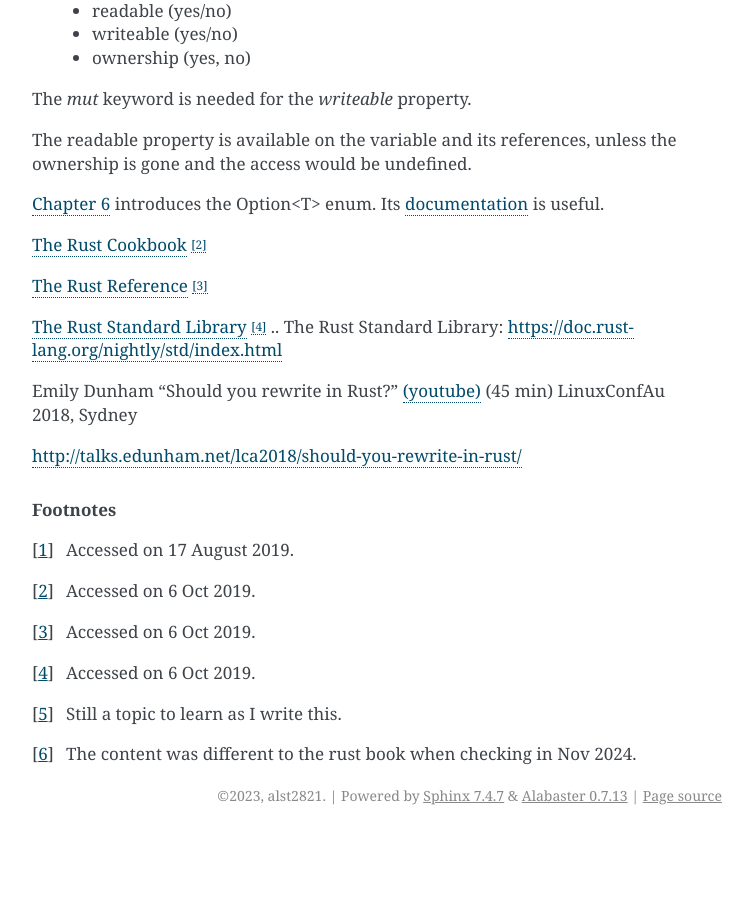
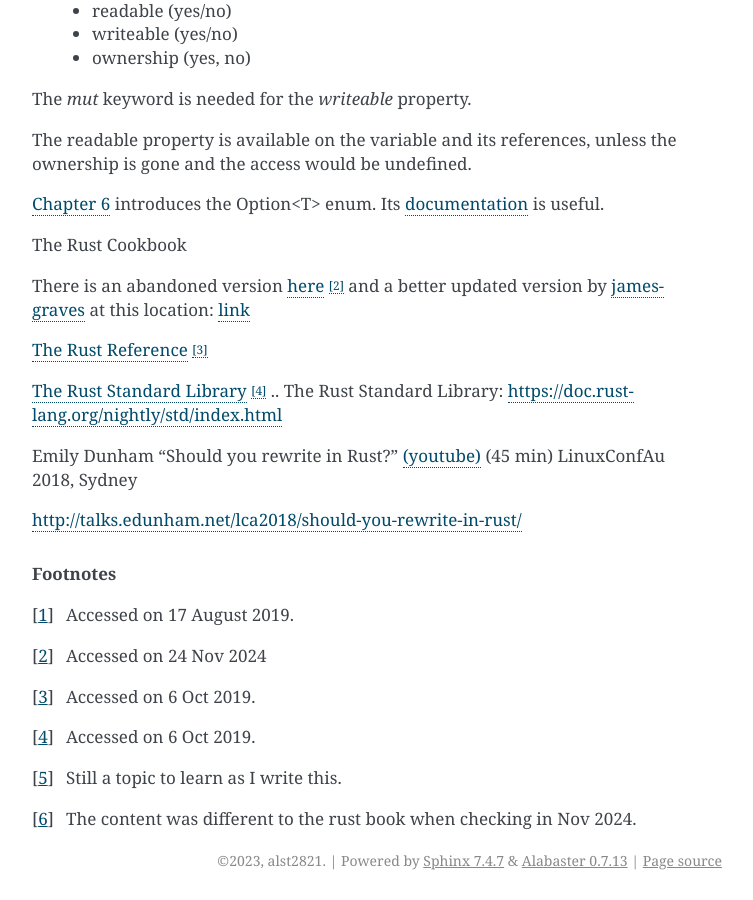
Before and after one commit to alst2821/puffer-fish, a Sphinx documentation site: the page built from doc/rust.rst, in a window 1280 px wide and 900 px high, scrolled down 1893 px. Shown: the whole window, without its empty margins (388-1141 px from the left). Built offline with Sphinx 7.4.7, drawn with Linux system fonts in a browser that asks for light colours; before the commit the page ends 2728 px from its top, so only the background shows below that.

Commit message:
updates for rust page

```diff
--- a/doc/rust.rst
+++ b/doc/rust.rst
@@ -109,8 +109,12 @@ unless the ownership is gone and the access would be undefined.
 introduces the Option<T> enum. Its `documentation
 <https://doc.rust-lang.org/std/option/enum.Option.html>`_ is useful.
 
-`The Rust Cookbook
+The Rust Cookbook
+
+There is an abandoned version `here
 <https://rust-lang-nursery.github.io/rust-cookbook/>`_ [#f2]_
+and a better updated version by `jamesgraves <https://github.com/jamesgraves/rust-cookbook>`_ at this location:
+`link <https://jamesgraves.github.io/rust-cookbook/intro.html>`_
 
 `The Rust Reference <https://doc.rust-lang.org/nightly/reference/>`_
 [#f3]_
@@ -131,7 +135,7 @@ http://talks.edunham.net/lca2018/should-you-rewrite-in-rust/
 
 .. [#f1] Accessed on 17 August 2019.
 
-.. [#f2] Accessed on 6 Oct 2019.
+.. [#f2] Accessed on 24 Nov 2024
 
 .. [#f3] Accessed on 6 Oct 2019.
 
```
